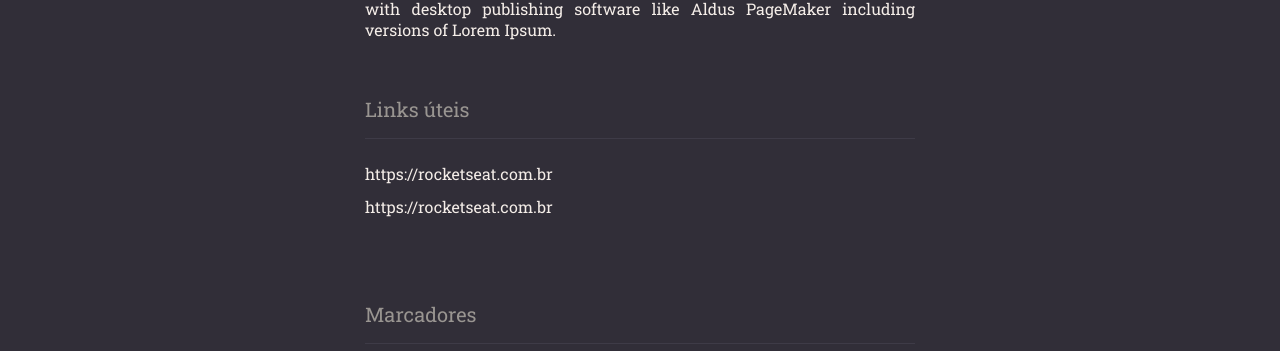
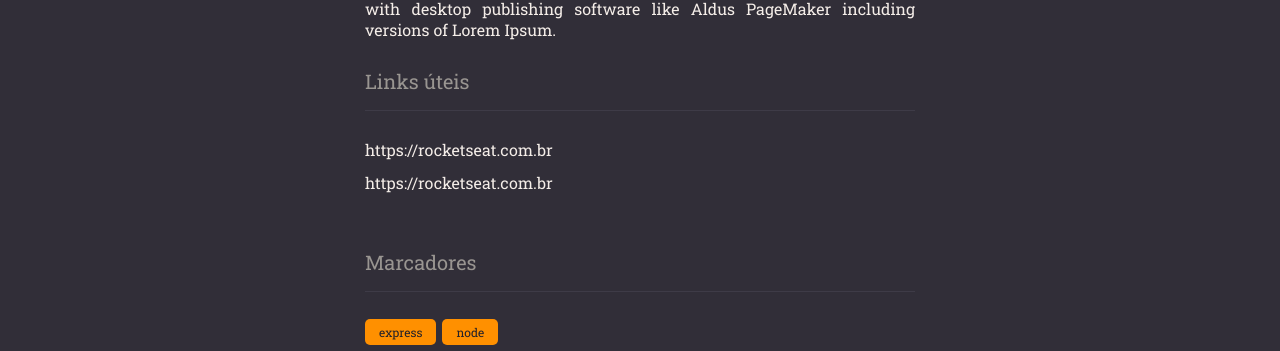
Before and after one commit to Fsesnick/notes-app, a React (Vite) app: page / in a window 1280 px wide. Shown: the part 446-797 px from the top of the page. Built offline with nearby package versions, Linux system fonts and the light colour scheme.

Commit message:
fix styles details page

```diff
--- a/src/components/Section/style.js
+++ b/src/components/Section/style.js
@@ -1,7 +1,7 @@
 import styled from 'styled-components'
 
 export const Container = styled.section`
-  margin: 56px 0 28px;
+  margin: 28px 0;
 
   > h2 {
     border-bottom-width: 1px;
@@ -9,7 +9,7 @@ export const Container = styled.section`
     border-bottom-color: ${({ theme}) => theme.COLORS.BACKGROUND_700};
 
     padding-bottom: 16px;
-    margin-bottom: 24px;
+    margin-bottom: 28px;
 
     color: ${({ theme}) => theme.COLORS.GRAY_100};
     font-size: 20px;
```
